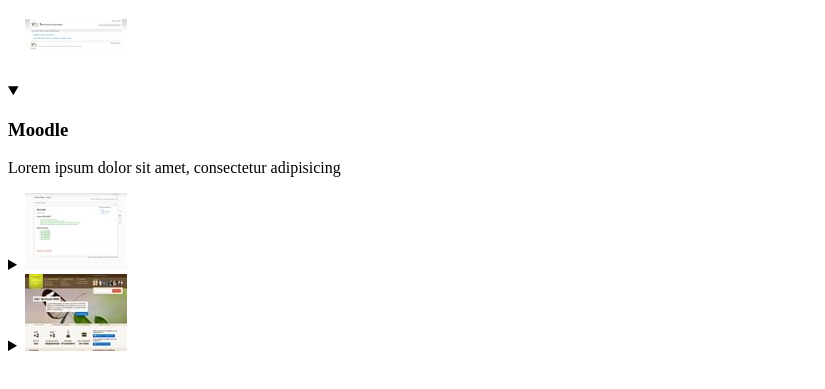
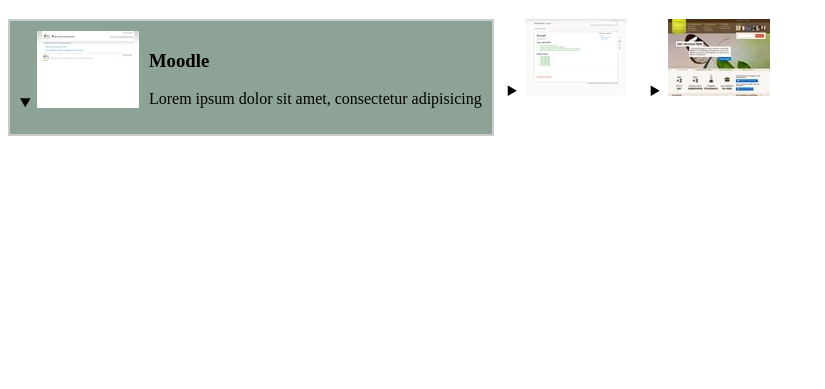
Before and after one commit to MMI-NFC-2026/sae105-r112-tp4-lornithor1k, a plain HTML site: page index.html in a window 1280 px wide. Shown: the part 61-450 px from the top of the page, without its empty margins (0-825 px from the left). Drawn offline with Linux system fonts and the light colour scheme.

Commit message:
Allignement en CSS

```diff
--- a/src/css/components/accordeon.css
+++ b/src/css/components/accordeon.css
@@ -1,3 +1,13 @@
-/**
-* Accordeon
-*/
+details {}
+details[open] {
+  background-color: #8ca396;
+  border: 2px solid #ccc;
+  padding: 10px;
+  margin-bottom: 10px;
+}
+details {
+    display: inline-flex;
+    vertical-align: top;
+    gap: 10px;
+    margin-right: 10px;
+}
```
Also changed, not shown: index.html (+1 -1 lines).
